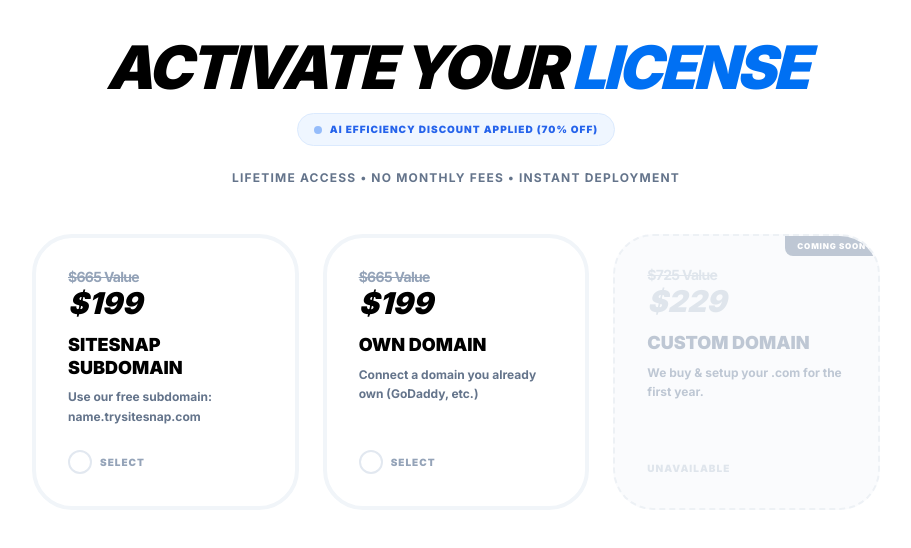
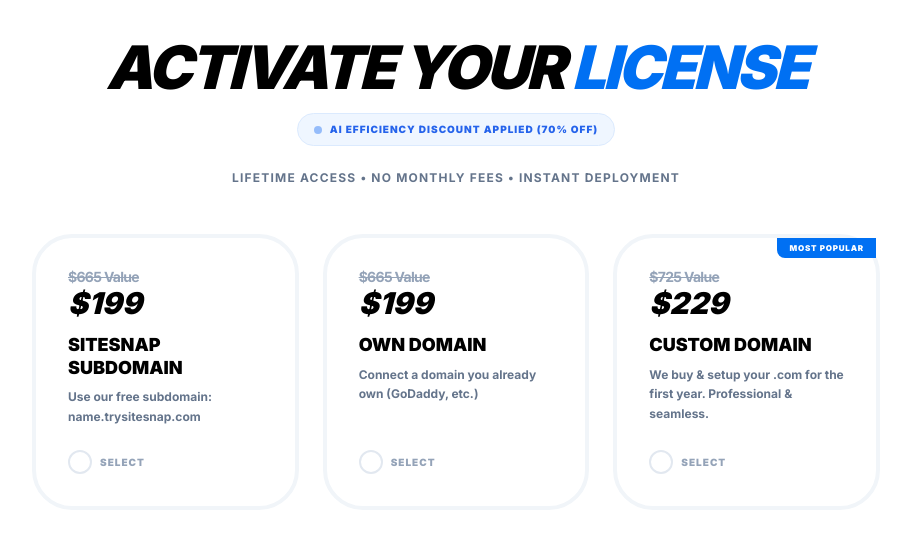
Before and after one commit to levydave1/trysitesnap, a plain HTML site: page checkout.html in a window 1280 px wide. Shown: the part 154-702 px from the top of the page, without its empty margins (184-1095 px from the left). Drawn offline with nearby package versions, Linux system fonts and the light colour scheme.

Commit message:
Update checkout.html

```diff
--- a/checkout.html
+++ b/checkout.html
@@ -95,19 +95,21 @@
                 </div>
             </div>
 
-            <div class="plan-card bg-slate-50 opacity-60 p-8 rounded-[40px] flex flex-col relative overflow-hidden cursor-not-allowed border-dashed border-2 border-slate-200">
-                <div class="absolute top-0 right-0 bg-slate-400 text-white text-[8px] px-3 py-1 font-black uppercase tracking-widest rounded-bl-lg">Coming Soon</div>
-                <div class="mb-4 text-slate-300">
-                    <span class="text-sm font-bold line-through tracking-tighter block leading-none mb-1">$725 Value</span>
-                    <div class="text-3xl font-black italic leading-none">$229</div>
-                </div>
-                <h3 class="text-lg font-black uppercase mb-2 leading-tight text-slate-400">Custom Domain</h3>
-                <p class="text-slate-400 text-xs font-bold leading-relaxed mb-6">We buy & setup your .com for the first year.</p>
-                <div class="mt-auto flex items-center gap-2">
-                    <span class="text-[10px] font-black uppercase tracking-widest text-slate-300">Unavailable</span>
-                </div>
-            </div>
+            <div onclick="selectPlan('new', this, 229)" class="plan-card bg-white p-8 rounded-[40px] flex flex-col relative">
+    <div class="absolute top-0 right-0 bg-electric-blue text-white text-[8px] px-3 py-1 font-black uppercase tracking-widest rounded-bl-lg">Most Popular</div>
+    <div class="mb-4">
+        <span class="text-slate-400 text-sm font-bold line-through tracking-tighter block leading-none mb-1">$725 Value</span>
+        <div class="text-3xl font-black italic leading-none">$229</div>
+    </div>
+    <h3 class="text-lg font-black uppercase mb-2 leading-tight">Custom Domain</h3>
+    <p class="text-slate-500 text-xs font-bold leading-relaxed mb-6">We buy & setup your .com for the first year. Professional & seamless.</p>
+    <div class="mt-auto flex items-center gap-2">
+        <div class="w-6 h-6 rounded-full border-2 border-slate-200 flex items-center justify-center circle">
+            <div class="w-3 h-3 rounded-full bg-electric-blue hidden inner-dot"></div>
         </div>
+        <span class="text-[10px] font-black uppercase tracking-widest text-slate-400">Select</span>
+    </div>
+</div>
 
         <div id="domain-input-wrapper" class="hidden max-w-md mx-auto mb-12">
             <div class="bg-blue-50 border-2 border-blue-100 rounded-3xl p-6 text-center">
```
